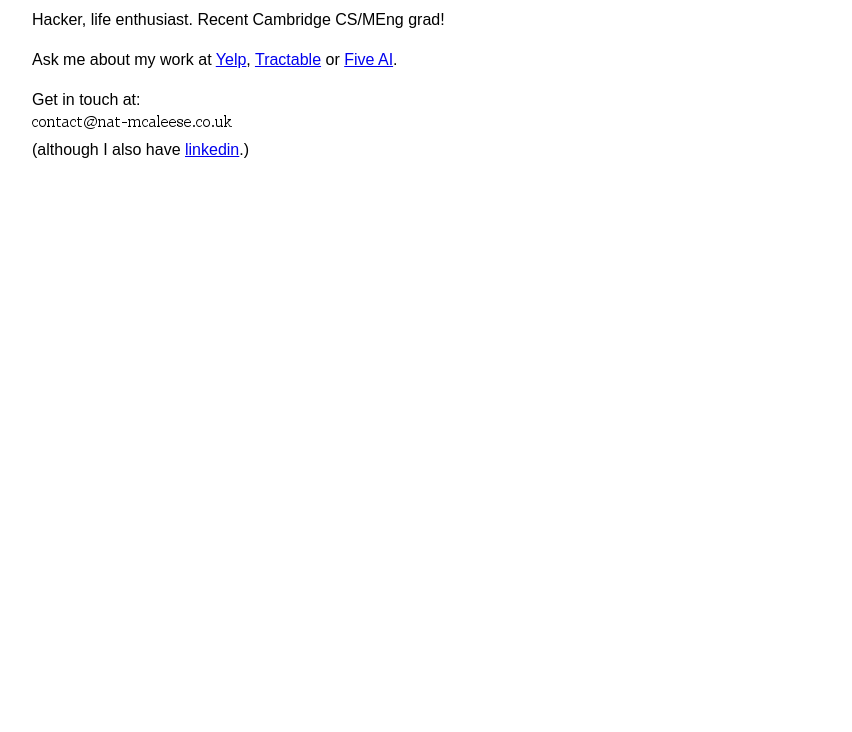
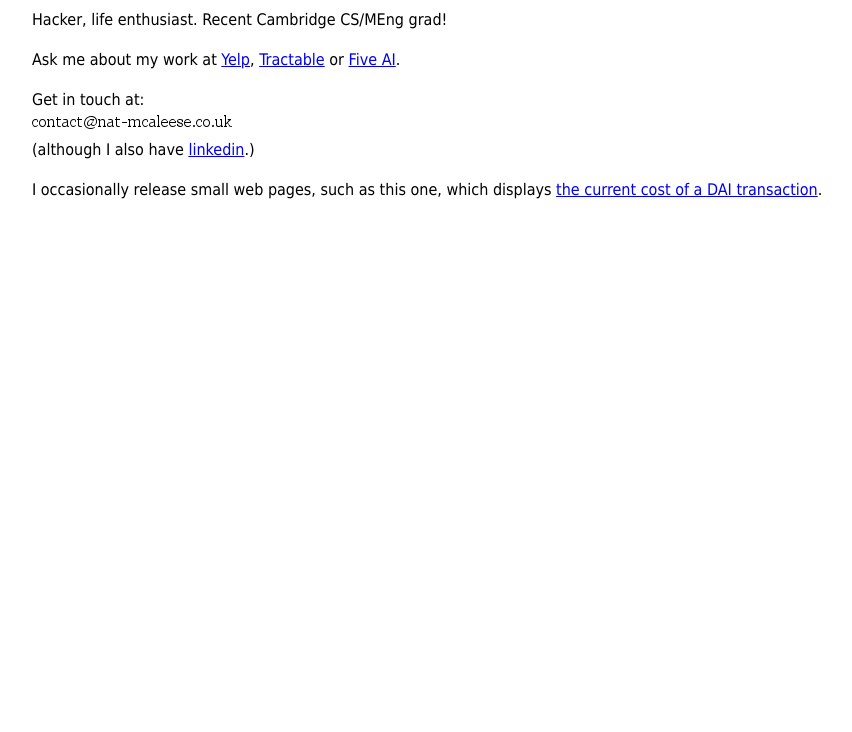
Before and after one commit to N-McA/N-McA.github.io, a plain HTML site: page index.html in a window 1280 px wide. Shown: the part 68-800 px from the top of the page, without its empty margins (208-1060 px from the left). Drawn offline with Linux system fonts and the light colour scheme.

Commit message:
added DAI thing

```diff
--- a/index.html
+++ b/index.html
@@ -9,7 +9,7 @@
 
       body {
           position:relative;
-          font-family:"Fredo",sans-serif;
+          font-family:Tahoma,sans-serif;
           font-size:1rem;
           font-weight:400;
           line-height:1.5;
@@ -42,6 +42,9 @@
       <br>
       (although I also have <a href=https://www.linkedin.com/in/nat-mcaleese-2440a076>linkedin</a>.)
     </p>
+    <p>
+      I occasionally release small web pages, such as this one, which displays <a href="https://www.dai-fee.info">the current cost of a DAI transaction</a>.
+    </p>
   </body>
 
 </html>
```
